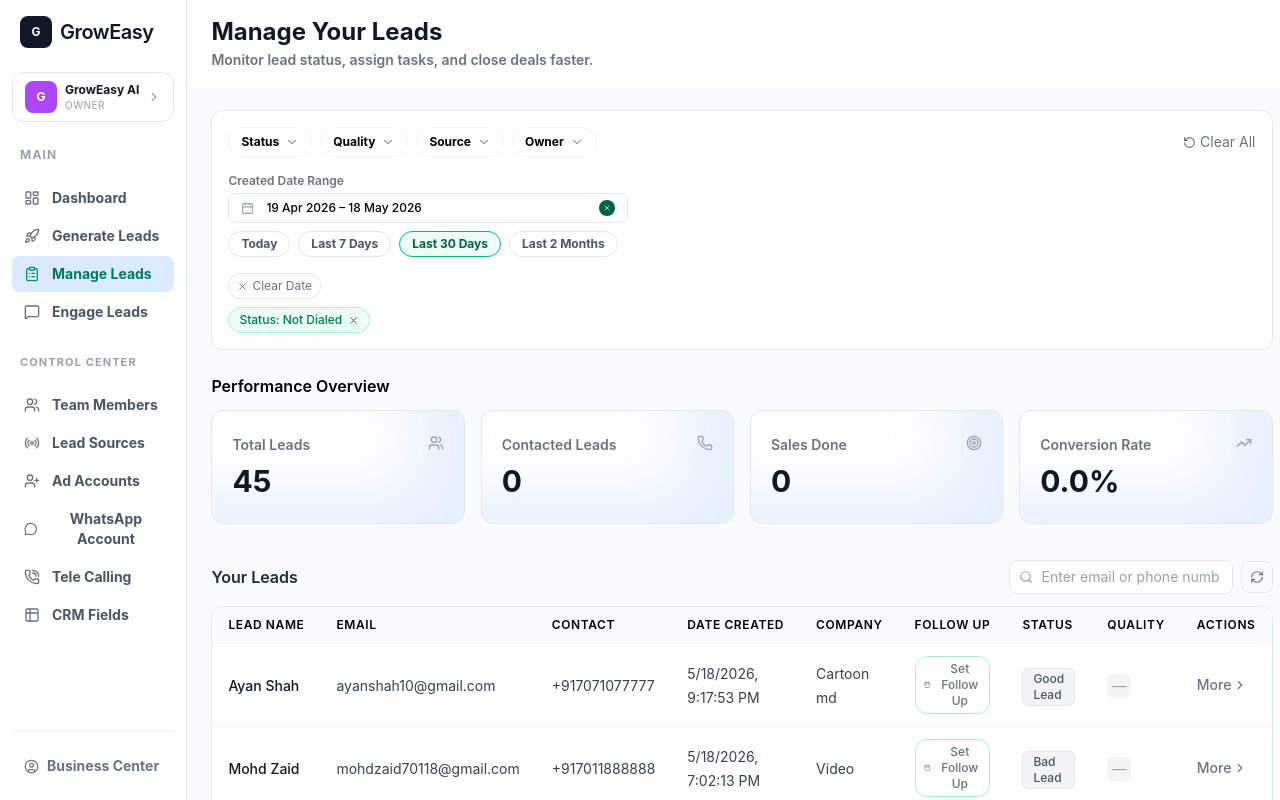
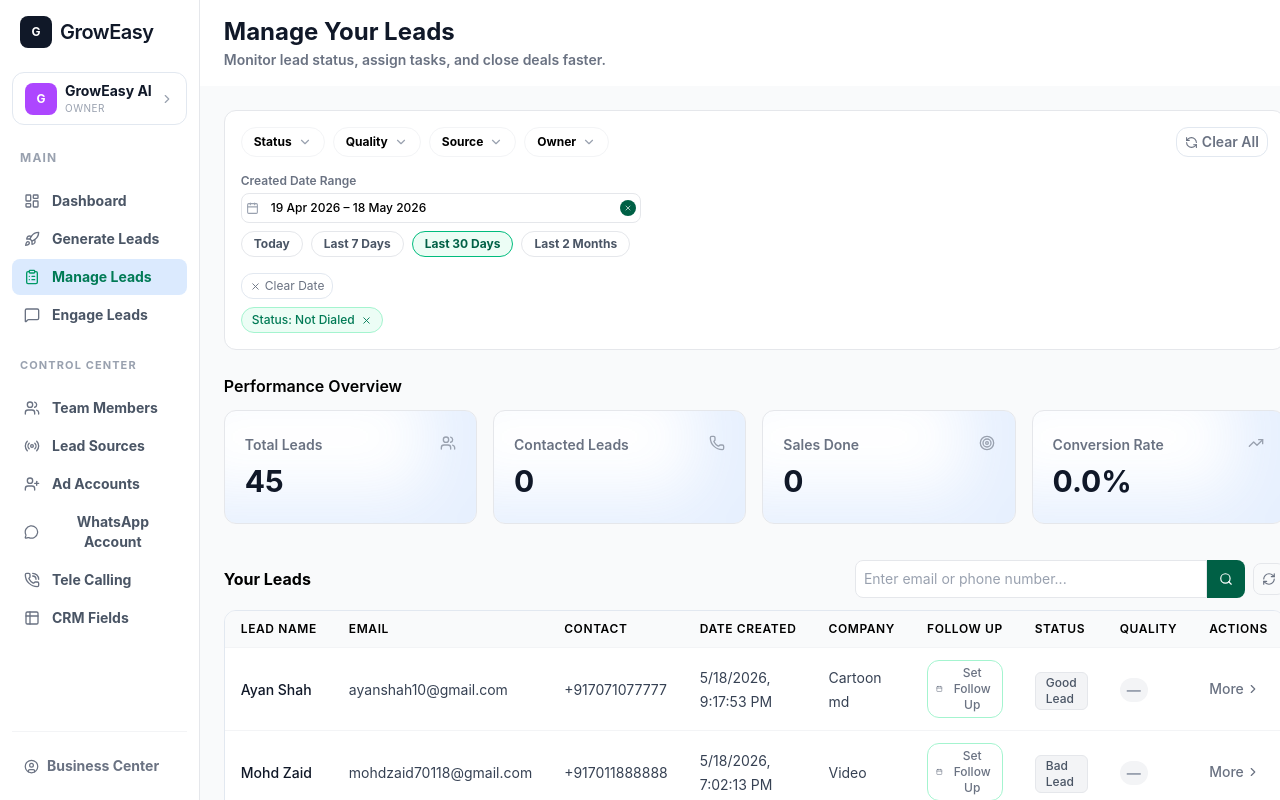
Before and after one commit to PriyathikGit/groweasy_assignment, a React (Vite) app: page / in a window 1280 px wide. Built offline with nearby package versions, Linux system fonts and the light colour scheme.

Commit message:
Final Push to the assignment, fix styling and responsiveness

```diff
--- a/src/components/Badges.jsx
+++ b/src/components/Badges.jsx
@@ -24,7 +24,7 @@
 export function QualityBadge({ quality }) {
     if (!quality) {
         return (
-            <span className="inline-flex items-center justify-center w-6 h-6 rounded-md bg-gray-100 text-gray-400 text-sm">
+            <span className="inline-flex items-center justify-center w-7 h-6 rounded-xl bg-gray-100 text-gray-400 text-sm font-extrabold">
                 —
             </span>
         );
--- a/src/components/FlitersBar.jsx
+++ b/src/components/FlitersBar.jsx
@@ -1,5 +1,5 @@
 import { useState } from "react";
-import { ChevronDown, X, Calendar, RotateCcw } from "lucide-react";
+import { ChevronDown, X, Calendar, RotateCcw, RefreshCcw } from "lucide-react";
 
 const dateRanges = ["Today", "Last 7 Days", "Last 30 Days", "Last 2 Months"];
 
@@ -70,9 +70,9 @@
                 <DropdownFilter label="Quality" options={qualityOptions} />
                 <DropdownFilter label="Source" options={sourceOptions} />
                 <DropdownFilter label="Owner" options={ownerOptions} />
-                <div className="ml-auto">
-                    <button className="flex items-center gap-1 text-sm text-gray-500 hover:text-gray-700">
-                        <RotateCcw size={13} />
+                <div className="md:ml-auto border border-slate-200 rounded-xl px-2 py-1">
+                    <button className="flex items-center gap-1 text-sm font-semibold text-gray-500 hover:text-gray-700">
+                        <RefreshCcw size={13} />
                         Clear All
                     </button>
                 </div>
@@ -82,7 +82,7 @@
             <div className="mt-4">
                 <p className="text-xs text-gray-500 mb-1 font-semibold">Created Date Range</p>
                 <div className="flex items-center gap-2">
-                    <div className="flex items-center gap-2 border border-gray-200 rounded-lg px-3 py-1.5 text-sm  w-full md:w-100 justify-between">
+                    <div className="flex items-center gap-2 border border-gray-200 rounded-lg px-1 py-1.5 text-sm  w-full md:w-100 justify-between">
                         <div className="flex items-center gap-3">
                             <Calendar size={13} className="text-gray-400" />
                             <span className="text-xs font-medium">19 Apr 2026 – 18 May 2026</span>
--- a/src/components/LeadDetailPanel.jsx
+++ b/src/components/LeadDetailPanel.jsx
@@ -67,9 +67,9 @@
                     }`}
                 onClick={() => setSelectedLead(null)}
             />
-            <div className={`fixed md:relative bottom-0 right-0 md:right-auto md:bottom-auto w-full md:w-full h-3/4 md:h-full bg-white border-l border-gray-200 overflow-y-auto flex flex-col rounded-t-xl md:rounded-xl z-40 md:z-auto transform transition-all duration-500 ease-out ${isAnimating
-                    ? 'translate-y-0 translate-x-0 opacity-100 md:translate-x-0'
-                    : 'translate-y-full md:translate-x-full opacity-0'
+            <div className={`fixed md:relative bottom-0 right-0 md:right-auto md:bottom-auto w-full md:w-100 h-3/4 md:h-full bg-white border-l border-gray-200 overflow-y-auto flex flex-col rounded-t-xl md:rounded-xl z-40 md:z-auto transform transition-all duration-500 ease-out ${isAnimating
+                ? 'translate-y-0 translate-x-0 opacity-100 md:translate-x-0'
+                : 'translate-y-full md:translate-x-full opacity-0'
                 }`}>
 
                 {/* mobile  */}
--- a/src/components/LeadsTable.jsx
+++ b/src/components/LeadsTable.jsx
@@ -1,4 +1,4 @@
-import { useState, useContext } from "react";
+import { useState, useContext, useEffect } from "react";
 import { Search, RefreshCw, ChevronRight, MoreHorizontal, Calendar, X } from "lucide-react";
 import { StatusBadge, QualityBadge } from "./Badges";
 import { leadsData } from "../../data/leads";
@@ -142,8 +142,20 @@
     const [searchQuery, setSearchQuery] = useState("");
     const [showFollowUpModal, setShowFollowUpModal] = useState(false);
     const [selectedFollowUpLead, setSelectedFollowUpLead] = useState(null);
+    const [isZoom100, setIsZoom100] = useState(true);
     const { selectedOrgId } = useContext(OrgContext);
     const { selectedLead, setSelectedLead } = useContext(LeadDetailContext);
+
+    useEffect(() => {
+        const checkZoom = () => {
+            const zoomLevel = window.outerWidth / window.innerWidth;
+            setIsZoom100(Math.abs(zoomLevel - 1) < 0.01);
+        };
+
+        checkZoom();
+        window.addEventListener('resize', checkZoom);
+        return () => window.removeEventListener('resize', checkZoom);
+    }, []);
 
     const debouncedQuery = useDebounce(searchQuery, 300)
 
@@ -162,24 +174,27 @@
     });
 
     return (
-        <div className={`${selectedLead ? 'w-5xl' : ''}  rounded-xl overflow-hidden`}>
+        <div className={`${selectedLead ? (isZoom100 ? 'w-4xl' : 'w-full') : ''}  rounded-xl overflow-hidden`}>
 
             {/* Table header bar */}
             <div className="flex flex-col sm:flex-row sm:items-center sm:justify-between gap-4 py-3">
-                <h2 className="text-md font-semibold text-gray-800">Your Leads</h2>
+                <h2 className="text-md font-bold">Your Leads</h2>
                 <div className="flex items-center gap-2">
-                    <div className="relative flex-1 sm:flex-none">
-                        <Search
-                            size={14}
-                            className="absolute left-2.5 top-1/2 -translate-y-1/2 text-gray-400"
-                        />
+                    <div className="relative flex-1 sm:flex-none flex items-center">
+
                         <input
                             type="text"
                             value={searchQuery}
                             onChange={(e) => setSearchQuery(e.target.value)}
                             placeholder="Enter email or phone number..."
-                            className="text-sm pl-8 pr-3 py-1.5 border border-gray-200 rounded-lg bg-white focus:outline-none focus:ring-2 focus:ring-emerald-500 focus:border-transparent w-full sm:w-56 placeholder:text-gray-400"
+                            className="text-sm p-2 py-2 border border-gray-200 rounded-l-lg bg-white focus:outline-none focus:ring-2 focus:ring-emerald-500 focus:border-transparent w-full sm:w-88 placeholder:text-gray-400"
                         />
+                        <div className="bg-emerald-800 py-3 px-3 rounded-r-lg">
+                            <Search
+                                size={14}
+                                className="text-white"
+                            />
+                        </div>
                     </div>
                     <button className="w-8 h-8 flex items-center justify-center border border-gray-200 rounded-lg hover:bg-gray-50 transition-colors shrink-0">
                         <RefreshCw size={14} className="text-gray-500" />
@@ -192,7 +207,7 @@
                 leadName={selectedFollowUpLead?.name}
             />
             {/* Table */}
-            <div className="overflow-x-auto border rounded-xl border-slate-200">
+            <div className="overflow-x-auto border rounded-xl border-slate-200 shadow-lg">
                 <table className="w-full">
                     <thead>
                         <tr className="bg-gray-50 border-b border-gray-100">
--- a/src/components/ManageLeads.jsx
+++ b/src/components/ManageLeads.jsx
@@ -35,7 +35,7 @@
                     <div className="flex-1 overflow-hidden min-w-0">
                         <LeadsTable />
                     </div>
-                    {selectedLead && <div className="w-full lg:w-104 shrink-0"><LeadDetailPanel /></div>}
+                    {selectedLead && <div className="w-full lg:w-fit shrink-0"><LeadDetailPanel /></div>}
                 </div>
             </main>
         </div>
--- a/src/components/PerformanceOverview.jsx
+++ b/src/components/PerformanceOverview.jsx
@@ -26,7 +26,7 @@
 function StatCard({ stat }) {
     const Icon = stat.icon;
     return (
-        <div className="w-full sm:w-1/2 lg:flex-1 bg-white border border-gray-200 rounded-xl px-5 py-6 flex flex-col" style={{ boxShadow: "inset -50px -30px 60px rgba(59, 130, 246, 0.12)" }}>
+        <div className="w-full sm:flex-1  bg-white border border-gray-200 rounded-xl px-5 py-6 flex flex-col" style={{ boxShadow: "inset -50px -30px 60px rgba(59, 130, 246, 0.12)" }}>
             <div className="flex justify-between items-start mb-2">
                 <p className="text-sm font-semibold text-gray-500">{stat.label}</p>
                 <Icon size={16} className="text-gray-400" />
--- a/src/components/Sidebar.jsx
+++ b/src/components/Sidebar.jsx
@@ -106,7 +106,7 @@
                     <div className="flex-1 min-w-0">
                         {orgList.slice(0, 1).map((item) => (
                             <div key={item.name}>
-                                <p className="text-xs font-bold text-gray-900 truncate">{item.name}</p>
+                                <p className="text-sm font-bold text-gray-900 truncate">{item.name}</p>
                                 <p className="text-[10px] text-gray-400 uppercase tracking-wider">{item.role}</p>
                             </div>
                         ))}
```
